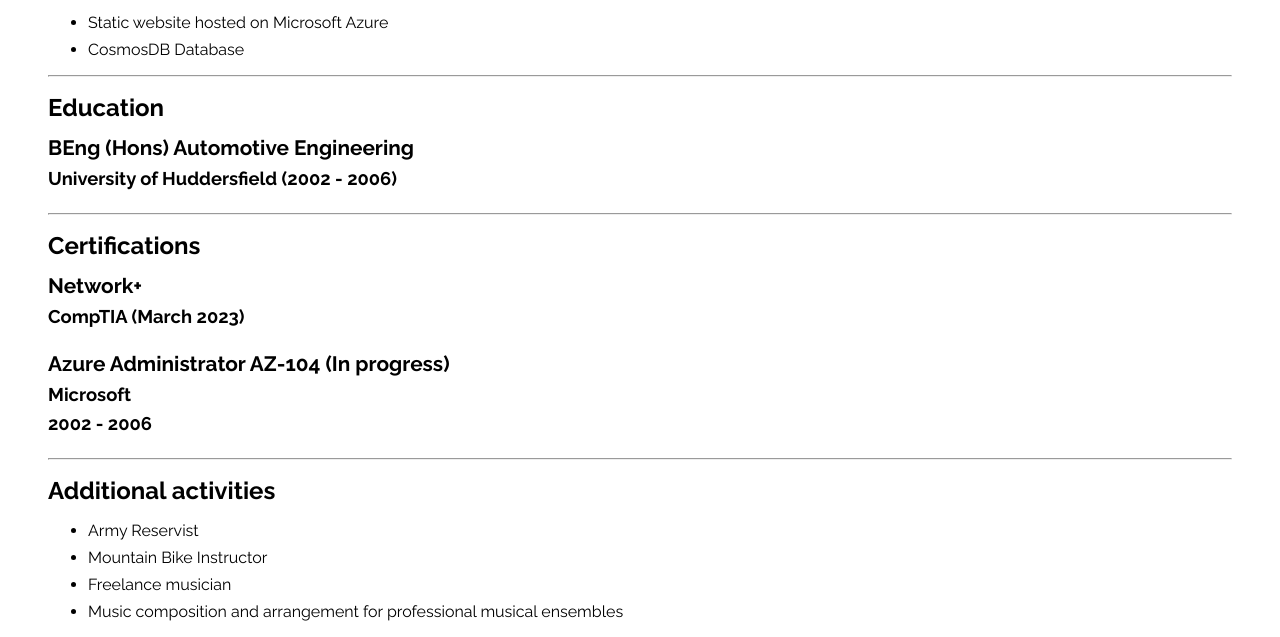
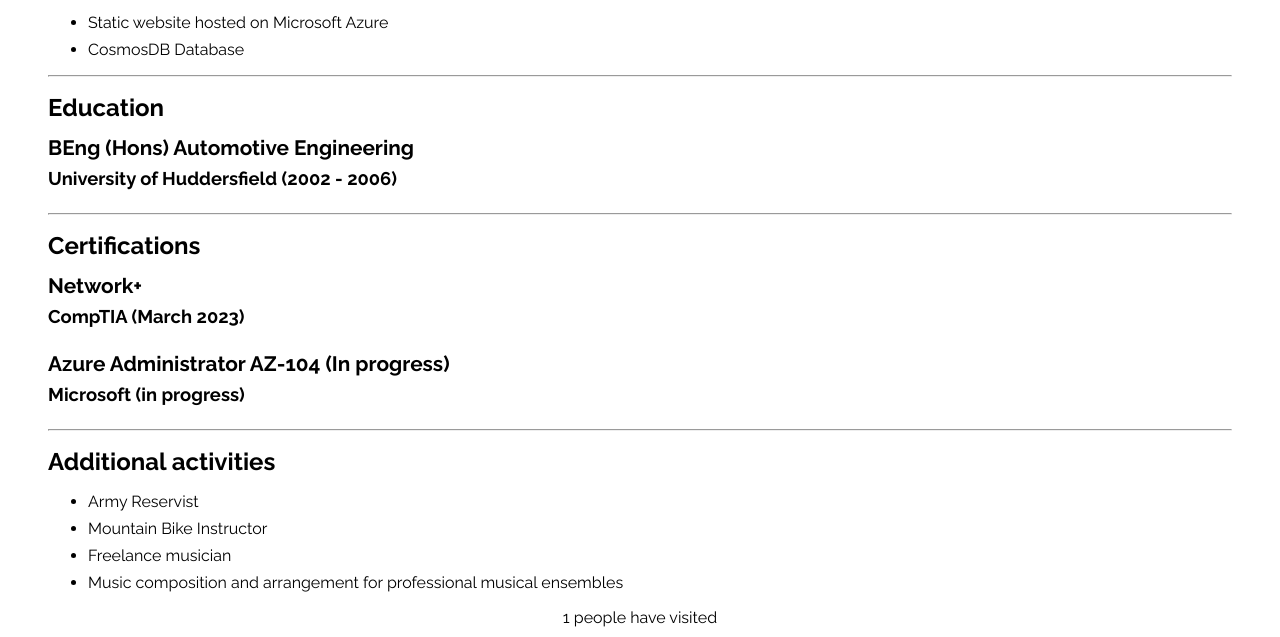
Before and after one commit to alandavidhenry/cloud-resume-challenge, a plain HTML site: page src/index.html in a window 1280 px wide. Shown: the part 1774-2411 px from the top of the page. Drawn offline with Linux system fonts and the light colour scheme.

Commit message:
add visitor counter

```diff
--- a/src/index.html
+++ b/src/index.html
@@ -208,8 +208,7 @@
         </div>
         <div class="certifications">
           <h4>Azure Administrator AZ-104 (In progress)</h4>
-          <h5>Microsoft</h5>
-          <h5>2002 - 2006</h5>
+          <h5>Microsoft (in progress)</h5>
         </div>
       </div>
       <hr />
@@ -225,5 +224,12 @@
         </ul>
       </div>
     </main>
+    <footer>
+      <div class="visitor-counter">
+        <span class="count"></span>
+        <span>people have visited</span>
+      </div>
+    </footer>
+    <script src="scripts.js"></script>
   </body>
 </html>
--- /dev/null
+++ b/src/scripts.js
@@ -0,0 +1,4 @@
+let visitCount = localStorage.getItem('pageViews')  || 0
+visitCount++
+localStorage.setItem('pageViews', visitCount)
+document.querySelector('.count').textContent = visitCount
--- a/src/style.css
+++ b/src/style.css
@@ -76,3 +76,9 @@ li {
 .certifications {
     margin: 0 0 1.5rem 0;
 }
+
+.visitor-counter {
+  max-width: fit-content;
+  margin-left: auto;
+  margin-right: auto;
+}
```
